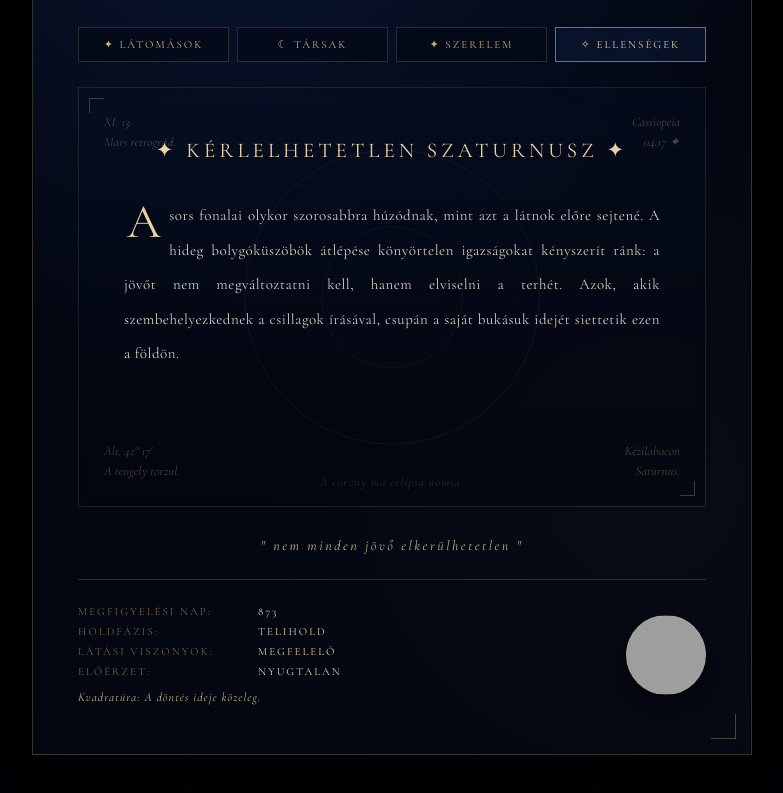
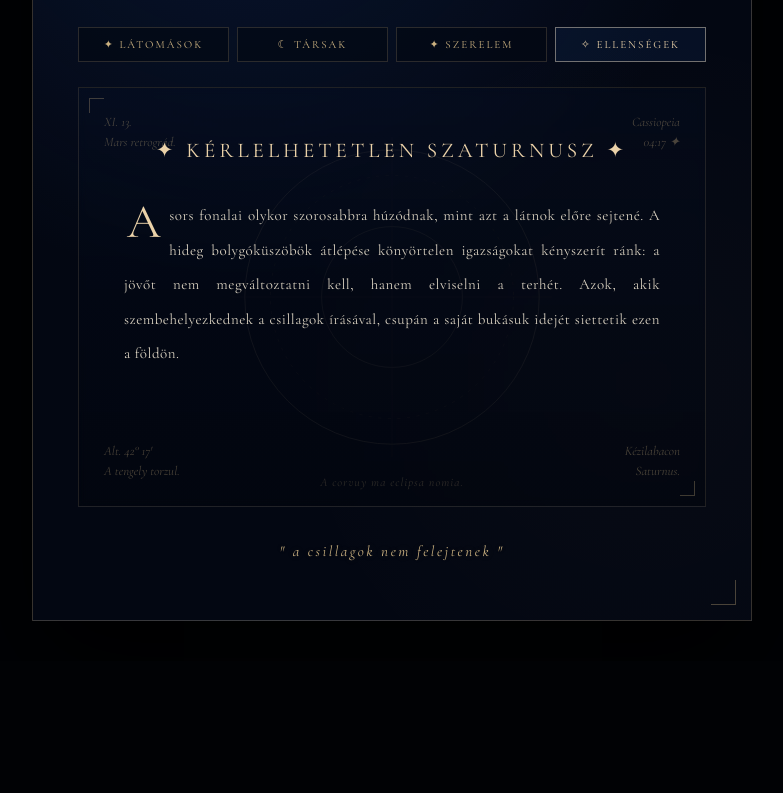
Before and after one commit to lazarluca2001/rpg, a plain HTML site: page will/Will_kkny.html in a window 1280 px wide. Shown: the part 367-1160 px from the top of the page, without its empty margins (248-1031 px from the left). After the commit the page ends 1028 px from the top, so only its background shows below. Drawn offline with nearby package versions, Linux system fonts and the light colour scheme; grey boxes are pictures that could not be loaded.

Commit message:
Update Will_kkny.html

```diff
--- a/will/Will_kkny.html
+++ b/will/Will_kkny.html
@@ -193,7 +193,7 @@ body {
     background: rgba(18, 44, 94, 0.25);
 }
 
-/* --- KÖZPONTI SZÖVEGDOBOZ (BEÉPÍTETT GRAFIKÁVAL ÉS INICIÁLÉVAL) --- */
+/* --- KÖZPONTI SZÖVEGDOBOZ --- */
 .content {
     border: 1px solid rgba(203, 177, 128, 0.15);
     padding: 50px 45px;
@@ -273,9 +273,9 @@ body {
 .ch-br { bottom: 25px; right: 25px; text-align: right; }
 .ch-center-bottom { bottom: 15px; left: 50%; transform: translateX(-50%); font-size: 12px; opacity: 0.6; letter-spacing: 1px; }
 
-/* --- ALSÓ JÓSLAT --- */
+/* --- ALSÓ JÓSLAT (MINDEN MÁS LENTI RÉSZ TÖRÖLVE) --- */
 .omen-wrap {
-    margin: 30px auto 10px auto;
+    margin: 35px auto 10px auto;
     text-align: center;
     position: relative;
     z-index: 5;
@@ -283,58 +283,9 @@ body {
 #omen {
     font-style: italic;
     color: var(--gold-medium);
-    font-size: 14px;
+    font-size: 15px;
     letter-spacing: 2.5px;
-}
-
-/* --- TÜKRÖZÖTT LÁBLÉC --- */
-.footer-container {
-    display: grid;
-    grid-template-columns: 1fr 100px;
-    align-items: center;
-    gap: 20px;
-    border-top: 1px solid rgba(203, 177, 128, 0.2);
-    padding-top: 25px;
-    margin-top: 25px;
-    position: relative;
-    z-index: 5;
-}
-
-.observatory-table {
-    display: flex;
-    flex-direction: column;
-    gap: 7px;
-}
-.obs-row {
-    display: flex;
-    font-size: 11px;
-    letter-spacing: 2px;
-    text-transform: uppercase;
-}
-.obs-label { color: var(--gold-dark); width: 180px; }
-.obs-value { color: var(--gold-bright); }
-
-.mini-omen-row {
-    margin-top: 5px;
-    font-size: 12px;
-    font-style: italic;
-    color: var(--gold-medium);
-    letter-spacing: 1px;
-}
-
-.footer-sign { justify-self: end; }
-.footer-monogram {
-    width: 80px;
-    height: 80px;
-    border-radius: 50%;
-    border: 1px solid rgba(203, 177, 128, 0.3);
-    background: url('https://i.pinimg.com/736x/72/01/3d/72013d9671d281944ea3e5be979d76e5.jpg') center/cover no-repeat;
-    position: relative;
-    box-shadow: 0 5px 15px rgba(0,0,0,0.6);
-}
-.footer-monogram::after {
-    content: ''; position: absolute; inset: 4px;
-    border: 1px dashed rgba(203, 177, 128, 0.15); border-radius: 50%;
+    text-shadow: 0 0 10px rgba(203, 177, 128, 0.15);
 }
 
 /* Csillagpulzálás */
@@ -346,16 +297,20 @@ body {
 
 <div class="ashford">
 
+    <!-- GRAPHICS LAYER: Finom konstellációs háttérskálák -->
     <svg class="background-graphics" xmlns="http://www.w3.org/2000/svg" viewBox="0 0 720 1100">
+        <!-- Cassiopeia vonalazás jobb oldalon fent -->
         <polyline points="580,120 605,95 625,110 645,85 665,100" fill="none" stroke="#7a6344" stroke-width="0.4" stroke-dasharray="2, 3" opacity="0.3" />
         <circle cx="580" cy="120" r="1.5" fill="#fff" class="bg-star" />
         <circle cx="625" cy="110" r="1.5" fill="#fff" class="bg-star" style="animation-delay: 1.5s;" />
         <circle cx="665" cy="100" r="1.5" fill="#fff" class="bg-star" style="animation-delay: 3s;" />
 
+        <!-- Sarokdíszek belső finom ívei -->
         <circle cx="30" cy="30" r="15" fill="none" stroke="#7a6344" stroke-width="0.4" opacity="0.2"/>
         <circle cx="690" cy="30" r="15" fill="none" stroke="#7a6344" stroke-width="0.4" opacity="0.2"/>
     </svg>
 
+    <!-- FEJLÉC -->
     <div class="header">
         <div class="portrait-wrapper">
             <div class="portrait-scaler"></div>
@@ -366,11 +321,12 @@ body {
         <div class="title">
             <h1>William Ashford</h1>
             <div class="subtitle">✦ Observatorium Turrem ✦</div>
-            <div class="date" id="date">2026. MÁJUS 31.</div>
+            <div class="date" id="date"></div>
             <div class="caption">Apertus est caelum.</div>
         </div>
     </div>
 
+    <!-- STATUSTÁBLÁZAT -->
     <table class="status-container">
         <tr>
             <td class="status-icon-cell">☾</td>
@@ -389,6 +345,7 @@ body {
         </tr>
     </table>
 
+    <!-- NAVIGÁCIÓS PANEL -->
     <div class="tabs" id="tabContainer">
         <button onclick="showTab(0)">✦ Látomások</button>
         <button onclick="showTab(1)">☾ Társak</button>
@@ -396,9 +353,11 @@ body {
         <button class="active" onclick="showTab(3)">✧ Ellenségek</button>
     </div>
 
+    <!-- TARTALMI PANEL -->
     <div class="content">
         <div class="content-inner-frame"></div>
 
+        <!-- Beágyazott nagy asztrolábium rács a szöveg mögött -->
         <svg class="box-astrolabe" viewBox="0 0 100 100" xmlns="http://www.w3.org/2000/svg">
             <circle cx="50" cy="50" r="46" fill="none" stroke="#dfc59f" stroke-width="0.25"/>
             <circle cx="50" cy="50" r="38" fill="none" stroke="#7a6344" stroke-width="0.2" stroke-dasharray="1, 2"/>
@@ -407,63 +366,41 @@ body {
             <line x1="0" y1="50" x2="100" y2="50" stroke="#7a6344" stroke-width="0.15"/>
         </svg>
 
+        <!-- PONTOSAN ELHELYEZETT BELSŐ SZÉLJYJEGYZETEK -->
         <div class="content-hand ch-tl">XI. 13.<br>Mars retrográd.</div>
         <div class="content-hand ch-tr">Cassiopeia<br>04:17 ✦</div>
         <div class="content-hand ch-bl">Alt. 42° 17'<br>A tengely torzul.</div>
         <div class="content-hand ch-br">Kézilabacon<br>Saturnus.</div>
         <div class="content-hand ch-center-bottom">A corvuy ma eclipsa nomia.</div>
 
+        <!-- I. LÁTOMÁSOK -->
         <div class="panel">
             <h2>✦ Sötétedő Égbolt ✦</h2>
             <p><span class="initial">A</span>z ikrek hava különös feszültséget hozott az obszervatórium falai közé. A Mars retrográd mozgása rányomja bélyegét a látomásokra; a lángok már nem tiszta képeket, csak vészjósló árnyakat vetítenek a jövő parazsára. A csillagok állása makacsul ugyanazt az elkerülhetetlen feszültséget jósolja, amiről oly régóta hallgatni kényszerülök.</p>
         </div>
 
+        <!-- II. TÁRSAK -->
         <div class="panel">
-            <h2>☾ Égi Szövetségek ☾</h2>
+            <h2>A Csillagok Társasága</h2>
             <p><span class="initial">V</span>annak emberek, akiket nem a véletlen, hanem a pályák találkozása sodor egymás mellé. A torony magányát ritkán töri meg olyan jelenlét, amely képes olvasni az éjszakai égbolt néma morajlásából, és nem riad vissza az árnyaktól.</p>
         </div>
 
+        <!-- III. SZERELEM -->
         <div class="panel">
             <h2>✦ Vonzások és Tranzitok ✦</h2>
             <p><span class="initial">A</span> Vega fénye ma este különösen tisztán látszik. Vannak érzések, amelyek túlélnek minden számítást és koordinátát. Amikor a szférák zenéje elcsendesedik, csak az a halvány vonzás marad meg, amit semmilyen retrográd mozgás nem képes kitörölni.</p>
         </div>
 
+        <!-- IV. ELLENSÉGEK -->
         <div class="panel active">
             <h2>✦ Kérlelhetetlen Szaturnusz ✦</h2>
             <p><span class="initial">A</span> sors fonalai olykor szorosabbra húzódnak, mint azt a látnok előre sejtené. A hideg bolygóküszöbök átlépése könyörtelen igazságokat kényszerít ránk: a jövőt nem megváltoztatni kell, hanem elviselni a terhét. Azok, akik szembehelyezkednek a csillagok írásával, csupán a saját bukásuk idejét siettetik ezen a földön.</p>
         </div>
     </div>
 
+    <!-- AZ EGYEDÜLI FIX JÓSLAT BLOKK (FRISSÍTÉSKOR AZONNAL VÁLTOZIK) -->
     <div class="omen-wrap">
         <div id="omen">" nem minden jövő elkerülhetetlen "</div>
-    </div>
-
-    <div class="footer-container">
-        <div class="observatory-table">
-            <div class="obs-row">
-                <span class="obs-label">Megfigyelési nap:</span>
-                <span class="obs-value">873</span>
-            </div>
-            <div class="obs-row">
-                <span class="obs-label">Holdfázis:</span>
-                <span class="obs-value" id="moon2">Telihold</span>
-            </div>
-            <div class="obs-row">
-                <span class="obs-label">Látási viszonyok:</span>
-                <span class="obs-value">Megfelelő</span>
-            </div>
-            <div class="obs-row">
-                <span class="obs-label">Előérzet:</span>
-                <span class="obs-value">Nyugtalan</span>
-            </div>
-            <div class="mini-omen-row" id="miniOmen">
-                Aperturus. Egy régi cél szolgálatában.
-            </div>
-        </div>
-
-        <div class="footer-sign">
-            <div class="footer-monogram"></div>
-        </div>
     </div>
 
 </div>
@@ -484,28 +421,25 @@ function showTab(i){
 const phases = ["Újhold", "Növekvő sarló", "Első negyed", "Növekvő hold", "Telihold", "Fogyó hold", "Utolsó negyed", "Fogyó sarló"];
 const phase = phases[Math.floor((Date.now()/86400000)%8)];
 document.getElementById('moon').textContent = phase;
-document.getElementById('moon2').textContent = phase;
 
 document.getElementById('date').textContent = new Date().toLocaleDateString('hu-HU', { year: 'numeric', month: 'long', day: 'numeric' });
 
+// JÓSLATOK LISTÁJA
 const omens = [
     "\" a holló háromszor kiált \"",
     "\" a testvér árnyéka közeleg \"",
     "\" nem minden jövő elkerülhetetlen \"",
-    "\" a torony ma hallgat \""
+    "\" a torony ma hallgat \"",
+    "\" az óra körbejár, de a sors megáll \"",
+    "\" a csillagok nem felejtenek \""
 ];
 
-const miniOmens = [
-    "Aperturus. Egy régi cél szolgálatában.",
-    "Konjunkció: Az árnyék növekszik.",
-    "Tranzit: Az Uránusz feszültséget hoz.",
-    "Kvadratúra: A döntés ideje közeleg."
-];
+// AZONNALI GENERÁLÁS FRISSÍTÉSKOR
+document.getElementById('omen').textContent = omens[Math.floor(Math.random() * omens.length)];
 
-document.getElementById('miniOmen').textContent = miniOmens[Math.floor(Math.random() * miniOmens.length)];
-
+// Háttérben futó csere időzítője
 setInterval(() => {
-    document.getElementById('omen').textContent = omens[Math.floor(Math.random()*omens.length)];
+    document.getElementById('omen').textContent = omens[Math.floor(Math.random() * omens.length)];
 }, 10000);
 </script>
 </body>
```
